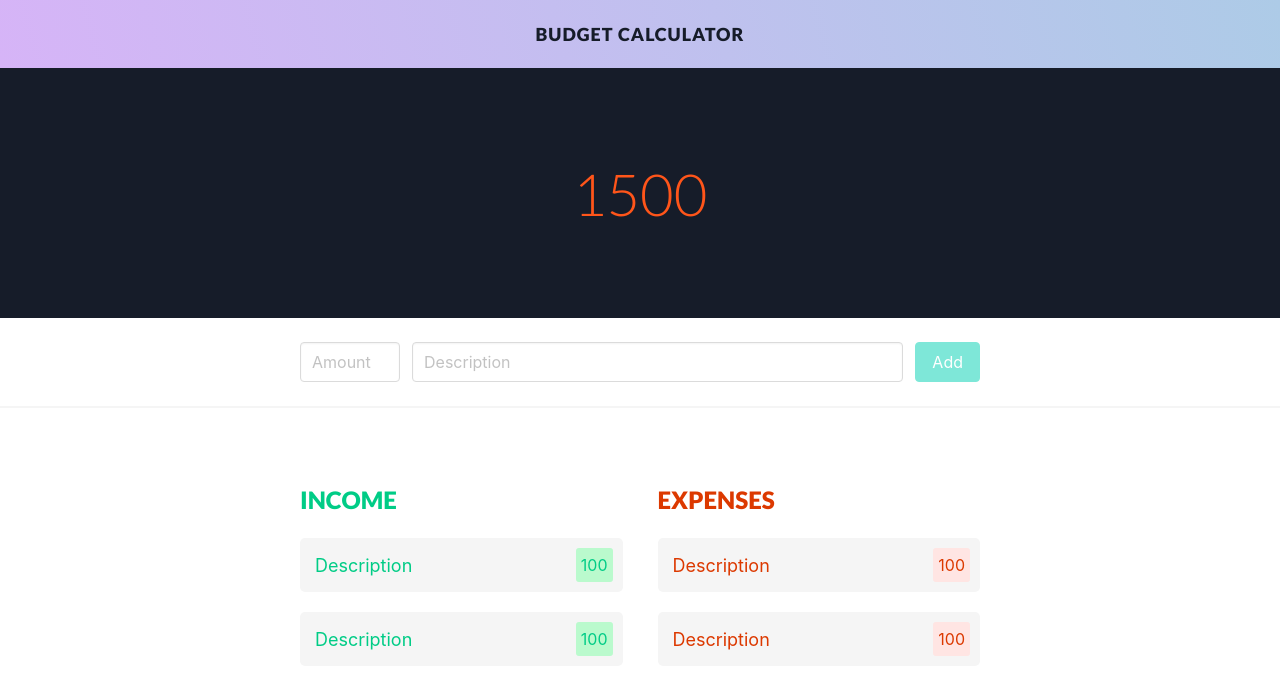
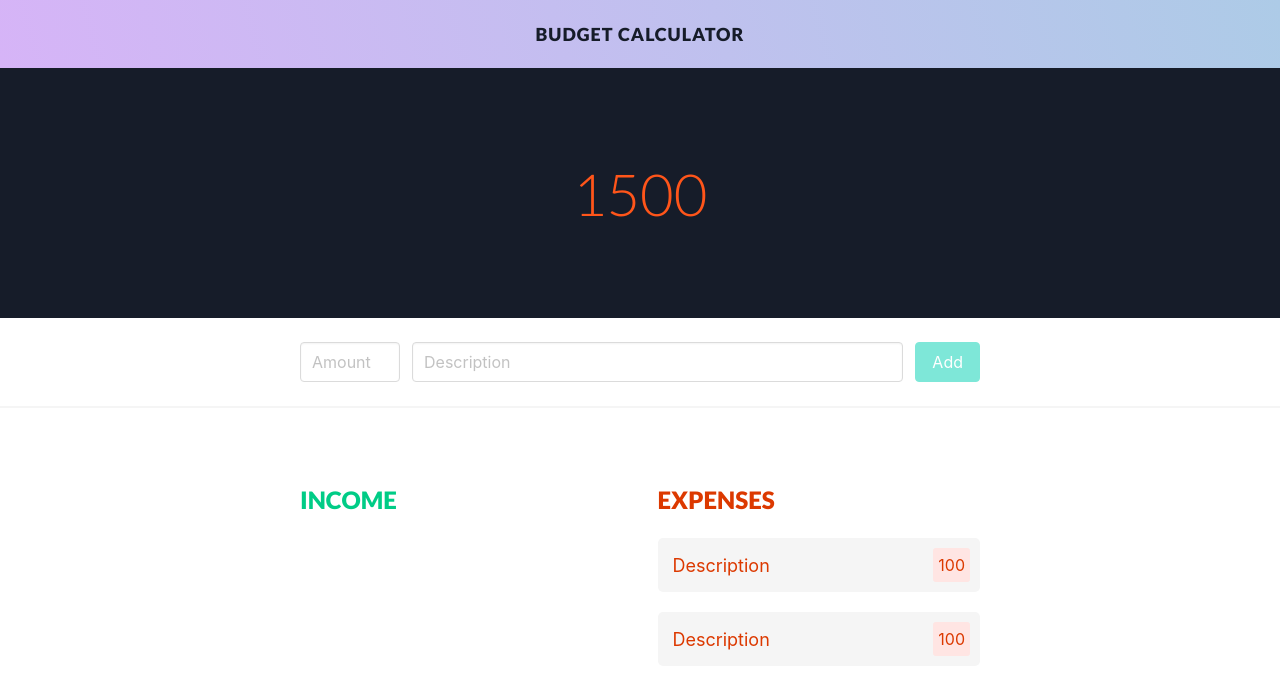
Before and after one commit to HaNguyen0096/budget-calculator, an Angular app: page / in a window 1280 px wide. Shown: the top 694 px of the page. Built offline with nearby package versions, Linux system fonts and the light colour scheme.

Commit message:
test add item

```diff
--- a/src/app/add-item-form/add-item-form.component.html
+++ b/src/app/add-item-form/add-item-form.component.html
@@ -4,7 +4,7 @@
 
         <div class="field is-narrow">
             <p class="control">
-                <input type="number" required name="amout" style="width: 100px;" class="input" placeholder="Amount" [ngModel]="item.amout">
+                <input type="number" required name="amount" style="width: 100px;" class="input" placeholder="Amount" [ngModel]="item.amount">
             </p>
         </div>
 
--- a/src/app/add-item-form/add-item-form.component.ts
+++ b/src/app/add-item-form/add-item-form.component.ts
@@ -1,4 +1,4 @@
-import { Component, OnInit, Input } from '@angular/core';
+import { Component, OnInit, Input, Output, EventEmitter } from '@angular/core';
 import { NgForm } from '@angular/forms';
 import { BudgetItem } from 'src/shared/models/budget-item.model'
 
@@ -9,14 +9,16 @@
 })
 export class AddItemFormComponent implements OnInit {
 
-    @Input() item: BudgetItem = new BudgetItem('', null);
+  @Input() item: BudgetItem = new BudgetItem('', null);
+  @Output() formSubmit: EventEmitter<BudgetItem> = new EventEmitter<BudgetItem>();
+
   constructor() { }
 
   ngOnInit(): void {
   }
 
   onSubmit(form: NgForm) {
-    console.log(form);
+    this.formSubmit.emit(form.value);
   }
 
 }
--- a/src/app/budget-item-list/budget-item-list.component.html
+++ b/src/app/budget-item-list/budget-item-list.component.html
@@ -4,8 +4,11 @@
             <h1>Income</h1>
 
             <div class="budget-items">
-                <app-budget-item-card [isIncome]="true" style="margin-bottom: 20px;"></app-budget-item-card>
-                <app-budget-item-card [isIncome]="true" style="margin-bottom: 20px;"></app-budget-item-card>
+                <div *ngFor="let item of budgetItems">
+                    <app-budget-item-card *ngIf="item.amount >= 0" [isIncome]="true" style="margin-bottom: 20px;">
+                    </app-budget-item-card>
+                </div>
+
             </div>
 
         </div>
--- a/src/app/budget-item-list/budget-item-list.component.ts
+++ b/src/app/budget-item-list/budget-item-list.component.ts
@@ -1,4 +1,5 @@
-import { Component, OnInit } from '@angular/core';
+import { Component, OnInit, Input } from '@angular/core';
+import { BudgetItem } from 'src/shared/models/budget-item.model';
 
 @Component({
   selector: 'app-budget-item-list',
@@ -7,6 +8,8 @@
 })
 export class BudgetItemListComponent implements OnInit {
 
+  @Input() budgetItems: BudgetItem[];
+
   constructor() { }
 
   ngOnInit(): void {
--- a/src/app/main-page/main-page.component.html
+++ b/src/app/main-page/main-page.component.html
@@ -8,10 +8,10 @@
 
 <section class="add-item-section">
     <div class="add-item-container">
-        <app-add-item-form style="padding: 20px;"></app-add-item-form>
+        <app-add-item-form style="padding: 20px;" (formSubmit)="addItem($event)"></app-add-item-form>
     </div>
 </section>
 
 <hr style="margin-top: 0;">
 
-<app-budget-item-list></app-budget-item-list>
+<app-budget-item-list [budgetItems]="budgetItems"></app-budget-item-list>
--- a/src/app/main-page/main-page.component.ts
+++ b/src/app/main-page/main-page.component.ts
@@ -1,4 +1,5 @@
 import { Component, OnInit } from '@angular/core';
+import { BudgetItem } from 'src/shared/models/budget-item.model';
 
 @Component({
   selector: 'app-main-page',
@@ -7,9 +8,15 @@
 })
 export class MainPageComponent implements OnInit {
 
+  budgetItems: BudgetItem[] = new Array<BudgetItem>();
+
   constructor() { }
 
   ngOnInit(): void {
   }
 
+  addItem(newItem: BudgetItem) {
+    this.budgetItems.push(newItem);
+  }
+
 }
```
